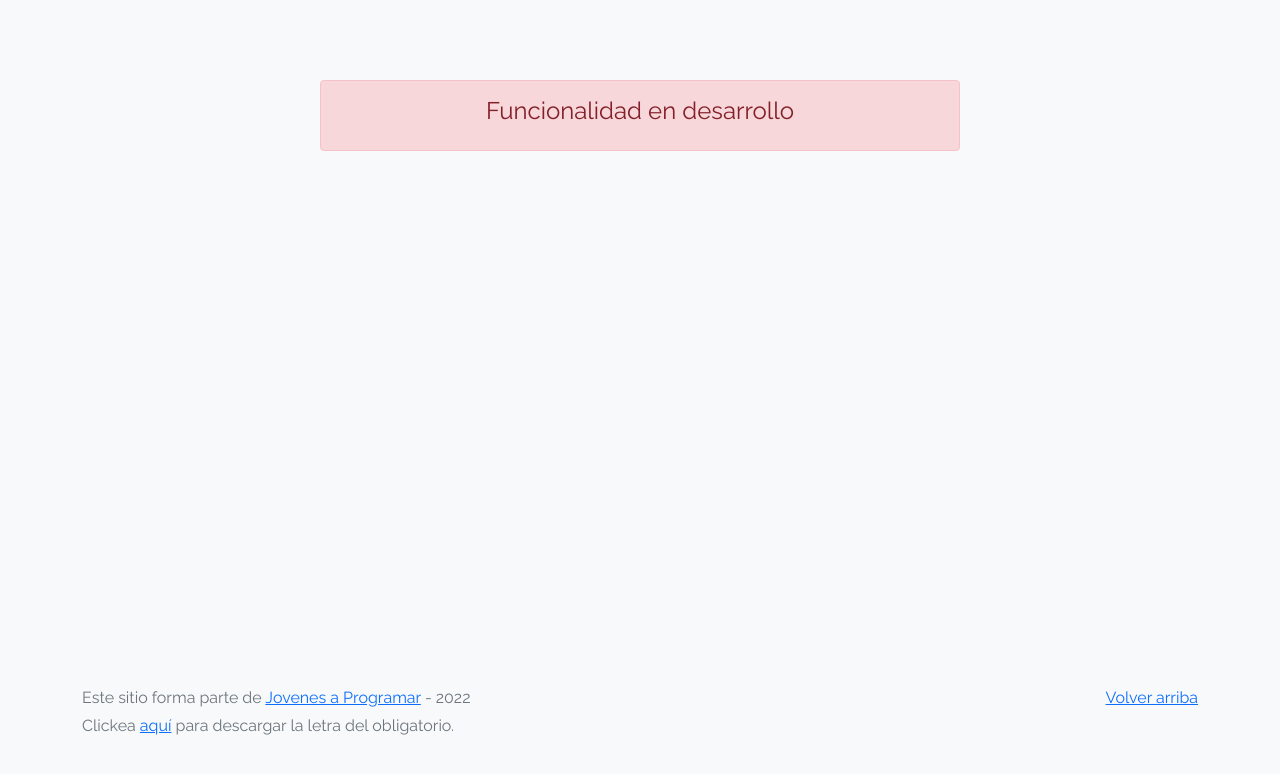
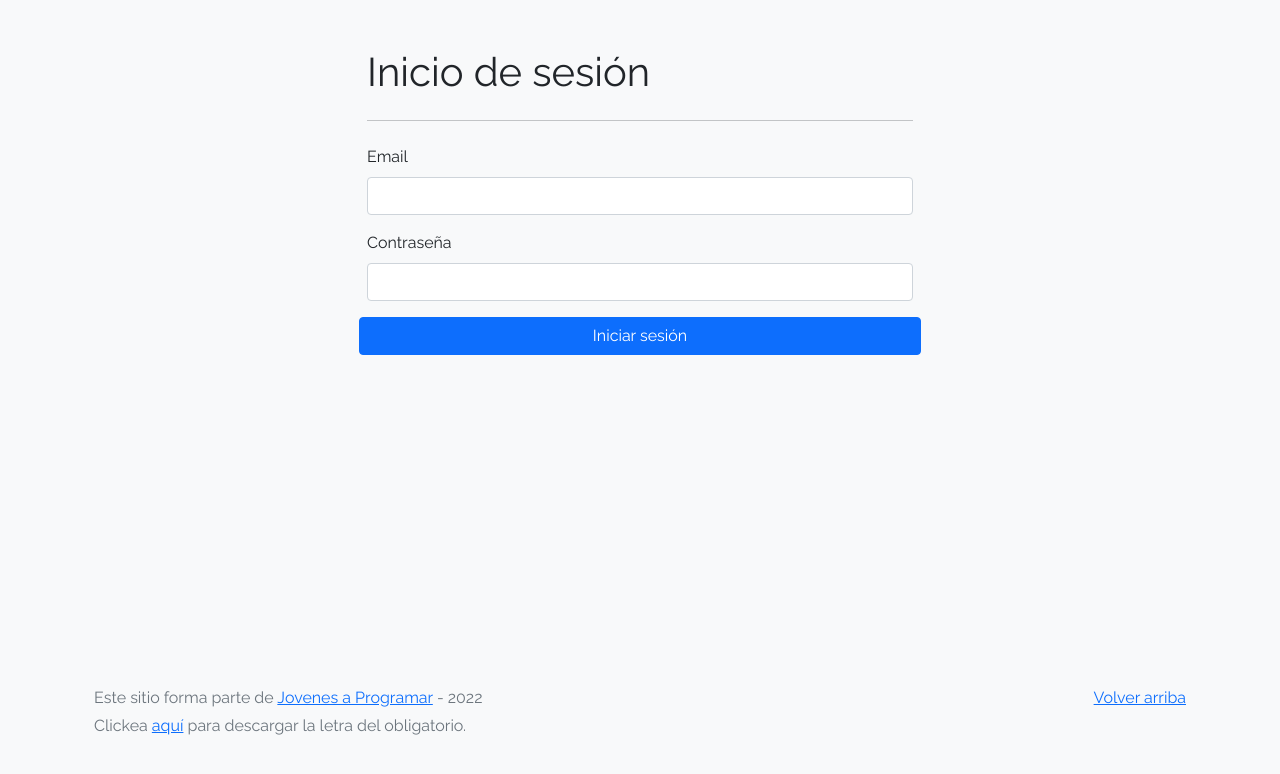
Before and after one commit to floguigou/e-commerce, a plain HTML site: page login.html in a window 1280 px wide. Drawn offline with Linux system fonts and the light colour scheme.

Commit message:
Login y redireccion

```diff
--- a/js/login.js
+++ b/js/login.js
@@ -0,0 +1,9 @@
+document.getElementById("button_login").addEventListener("click", function () {
+    let email = document.getElementById ("email").value;
+    let password = document.getElementById ("password"). value;
+
+    if (email && password) {
+        //console.log ("redireccionar")
+        window.location.href = "index.html"
+    }
+})
--- a/login.html
+++ b/login.html
@@ -19,10 +19,28 @@
 <body>
   <main class="mt-5">
     <div class="container">
-      <div class="alert alert-danger text-center" role="alert">
-        <h4 class="alert-heading">Funcionalidad en desarrollo</h4>
-      </div>
-    </div>
+      <main>
+        <div class="row mt-4">
+          <div class="col-6 mx-auto">
+            <h1 class="mb-3">Inicio de sesión</h1>
+            <hr class="my-4">
+            <div class="row g-3">
+
+              <div class="col-12">
+                <label for="email" class="form-label">Email</label>
+                <input type="email" class="form-control" id="email">
+              </div>
+
+              <div class="col-12">
+                <label for="password" class="form-label">Contraseña</label>
+                <input type="password" class="form-control" id="password">
+              </div>
+
+              <button class="btn btn-primary" type="button" id="button_login">Iniciar sesión</button>
+
+            </div>
+          </div>
+        </div>
   </main>
   <footer class="text-muted">
     <div class="container">
```
